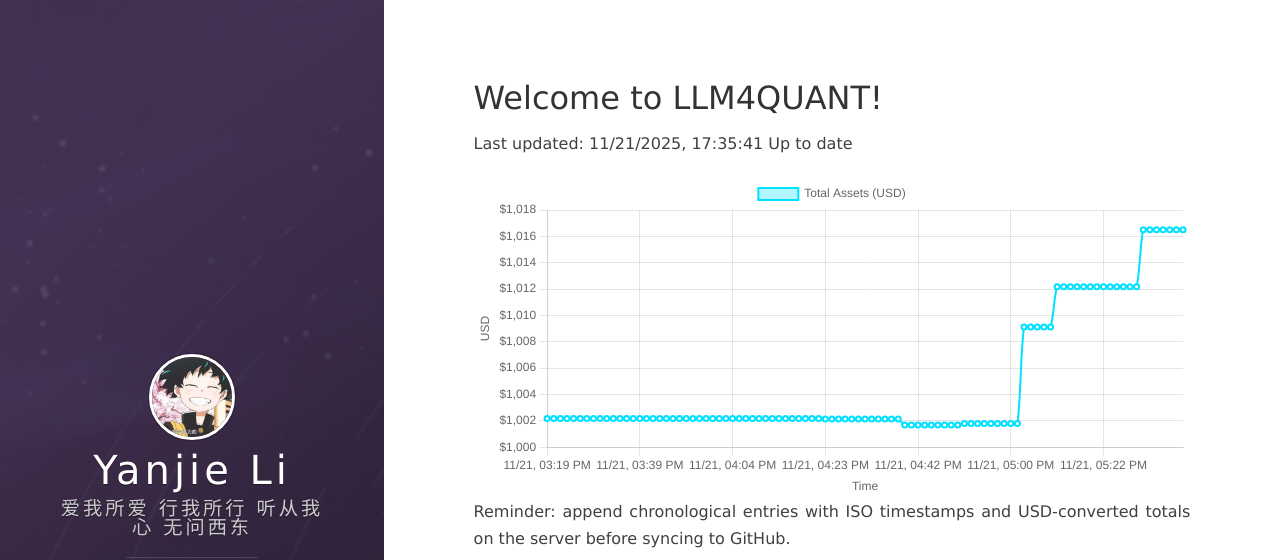
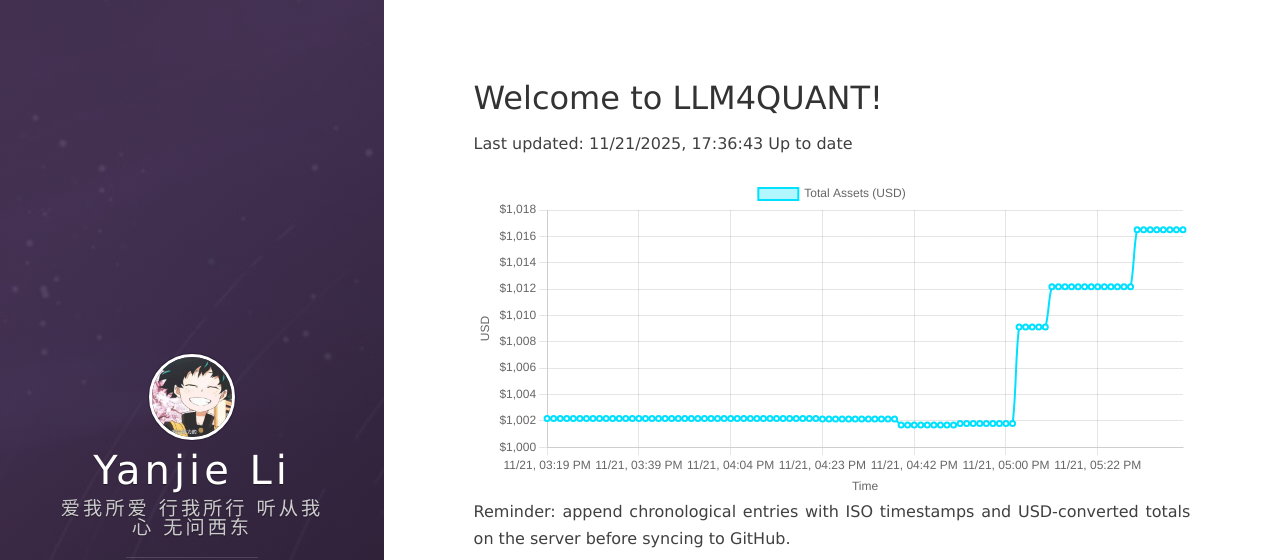
Before and after one commit to leeyegy/leeyegy.github.io, a Jekyll site: the page built from live-trading.html, in a window 1280 px wide and 1162 px high. Shown: the top 560 px of the window. Built offline with Jekyll 4.4.1, drawn with Linux system fonts in a browser that asks for light colours; nearby versions of some CDN libraries.

Commit message:
AccountMonitor: update balance history 2025-11-22T01:36:43+08:00

```diff
--- a/assets/data/binance/balance-history.json
+++ b/assets/data/binance/balance-history.json
@@ -1,5 +1,5 @@
 {
-  "generatedAt": "2025-11-22T01:35:41+08:00",
+  "generatedAt": "2025-11-22T01:36:43+08:00",
   "asset": "total_usd_value",
   "history": [
     {
@@ -389,6 +389,10 @@
     {
       "timestamp": "2025-11-22T01:35:41+08:00",
       "totalUsd": 1016.50120675
+    },
+    {
+      "timestamp": "2025-11-22T01:36:43+08:00",
+      "totalUsd": 1016.50120675
     }
   ]
 }
```
